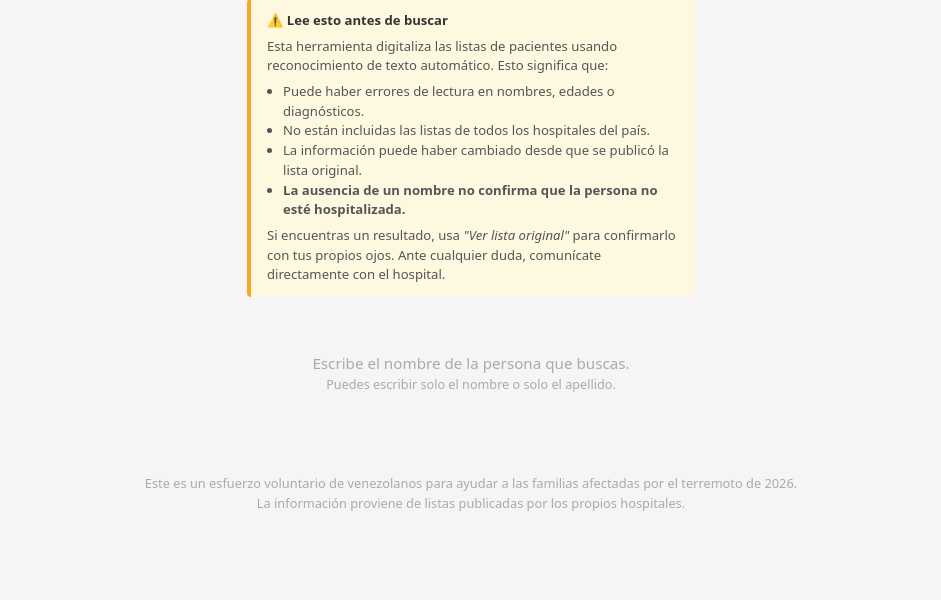
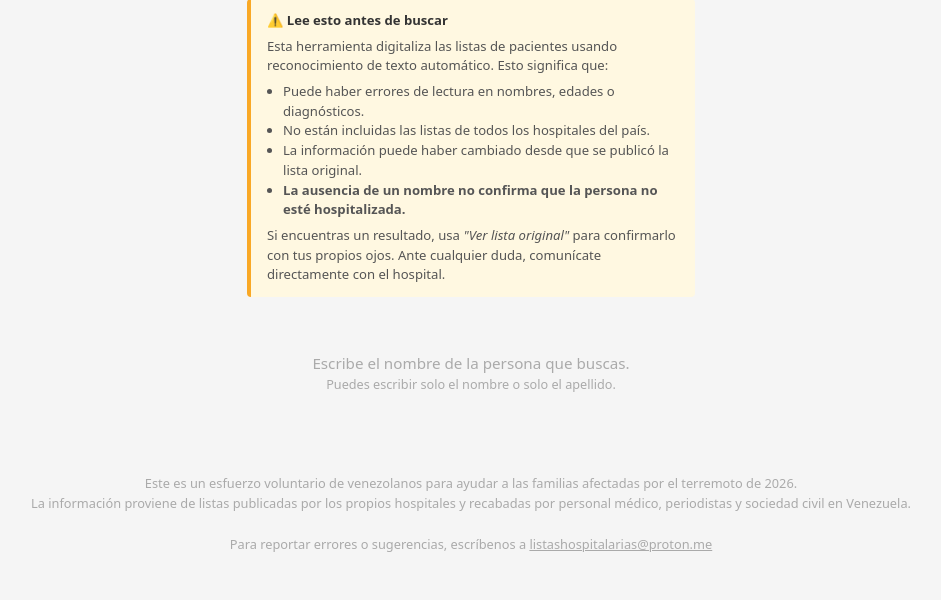
Before and after one commit to ScimonCFD/terremoto-venezuela-ocr, a Flask app: page / in a window 1280 px wide. Shown: the part 200-800 px from the top of the page, without its empty margins (169-1110 px from the left). Run offline with Flask 2, Linux system fonts and the light colour scheme; data that the repository does not hold is empty.

Commit message:
Agrega email de contacto en footer

```diff
--- a/docs/index.html
+++ b/docs/index.html
@@ -67,7 +67,8 @@
 
 <div class="footer">
   Este es un esfuerzo voluntario de venezolanos para ayudar a las familias afectadas por el terremoto de 2026.<br>
-  La información proviene de listas publicadas por los propios hospitales y recabadas por personal médico, periodistas y sociedad civil en Venezuela.
+  La información proviene de listas publicadas por los propios hospitales y recabadas por personal médico, periodistas y sociedad civil en Venezuela.<br><br>
+  Para reportar errores o sugerencias, escríbenos a <a href="mailto:listashospitalarias@proton.me" style="color:#aaa;">listashospitalarias@proton.me</a>
 </div>
 
 <script src="https://cdn.jsdelivr.net/npm/fuse.js@7.0.0/dist/fuse.min.js"></script>
--- a/templates/buscar.html
+++ b/templates/buscar.html
@@ -125,7 +125,8 @@
 
   <div style="text-align:center; padding:24px 16px 32px; font-size:0.8rem; color:#aaa; line-height:1.6;">
     Este es un esfuerzo voluntario de venezolanos para ayudar a las familias afectadas por el terremoto de 2026.<br>
-    La información proviene de listas publicadas por los propios hospitales.
+    La información proviene de listas publicadas por los propios hospitales y recabadas por personal médico, periodistas y sociedad civil en Venezuela.<br><br>
+    Para reportar errores o sugerencias, escríbenos a <a href="mailto:listashospitalarias@proton.me" style="color:#aaa;">listashospitalarias@proton.me</a>
   </div>
 
 </body>
```
